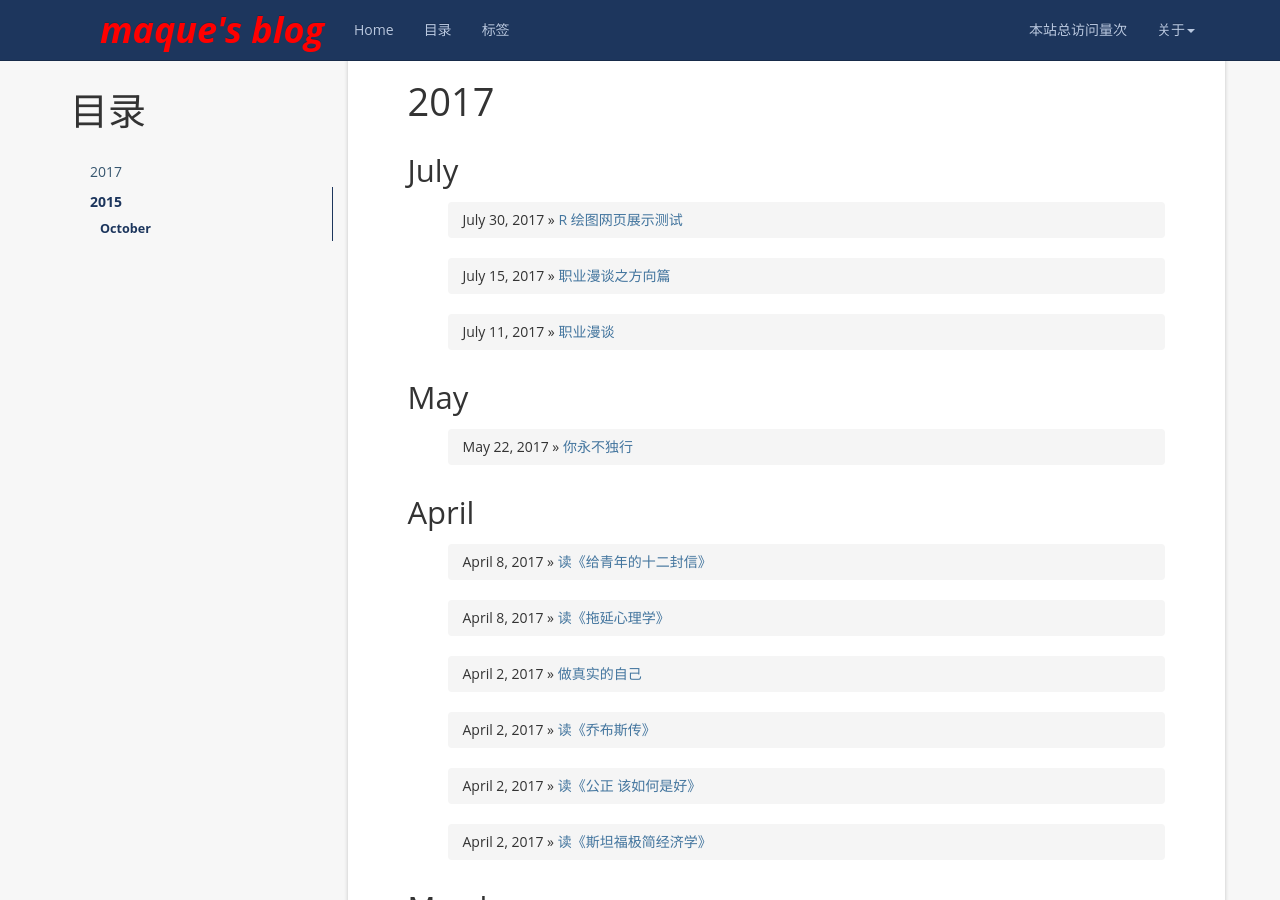
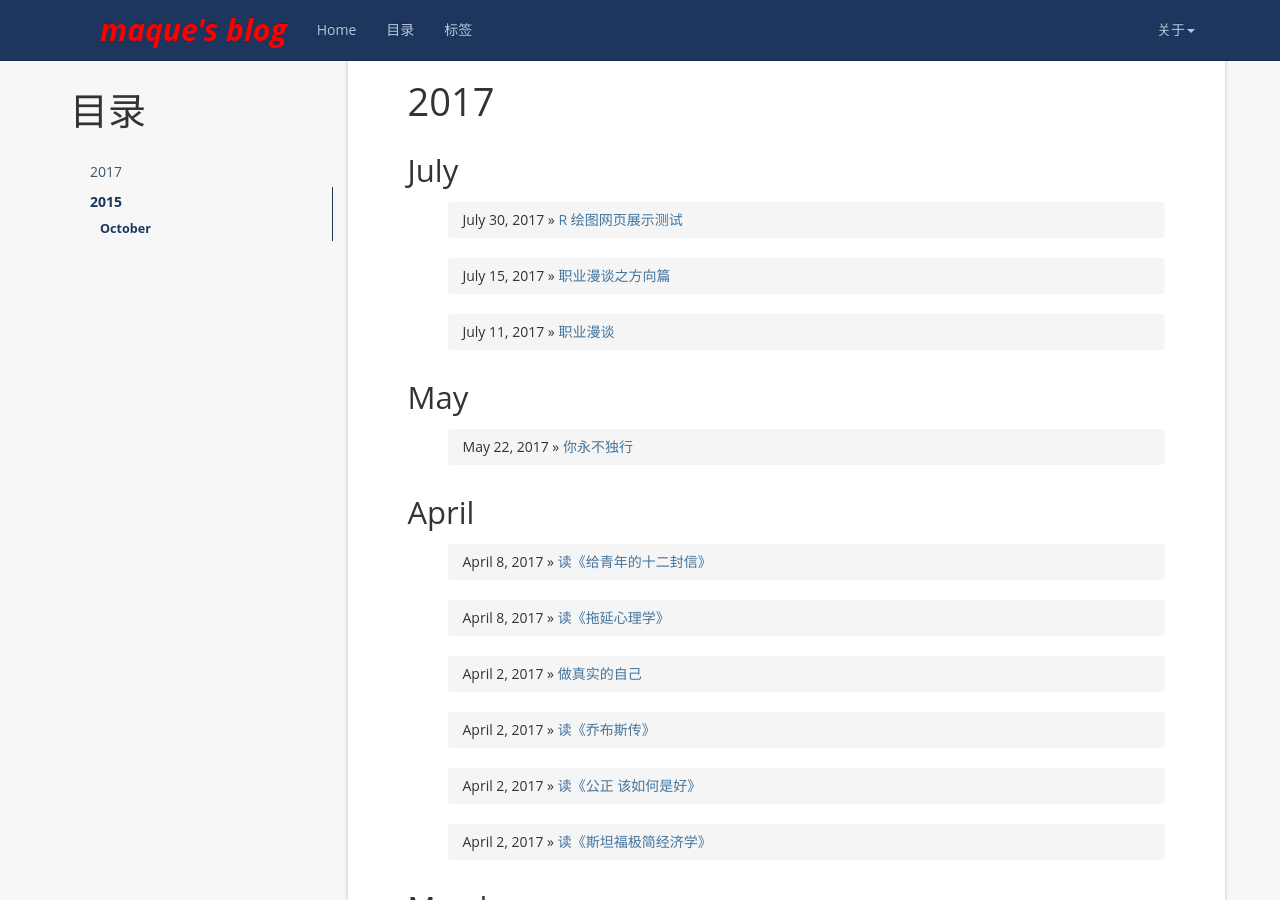
Before and after one commit to maqueredkop/maqueredkop.github.io, a Jekyll site: the page built from index.html, in a window 1280 px wide and 900 px high. Built offline with Jekyll 4.4.1, drawn with Linux system fonts in a browser that asks for light colours; nearby versions of some CDN libraries; the list of posts is cut into pages by our own code; comment, search, counter and statistics services are not loaded.

Commit message:
change the blog name size

```diff
--- a/_includes/header.html
+++ b/_includes/header.html
@@ -15,7 +15,7 @@
     <nav class="collapse navbar-collapse bs-navbar-collapse" role="navigation">
       <ul class="nav navbar-nav">
         <li>
-        <a style="font-size:36px; color:#FF0000; font-weight:bold; font-style:italic;">maque's blog</a>
+        <a style="font-size:30px; color:#FF0000; font-weight:bold; font-style:italic;">maque's blog</a>
         </li>
         <li>
           <a href="{{ '/' | prepend: site.baseurl }}">Home</a>
@@ -28,13 +28,14 @@
         </li>
       </ul>
       <ul class="nav navbar-nav navbar-right">
-
+        <!--
         <li>
           <script async src="//dn-lbstatics.qbox.me/busuanzi/2.3/busuanzi.pure.mini.js"></script>
 
           <a><span id="busuanzi_container_site_pv">本站总访问量<span id="busuanzi_value_site_pv"></span>次</span></a>
 
         </li>
+        -->
         <!--
         <li>
           <a href="{{ '/donate/' | prepend: site.baseurl }}"><strong>打赏</strong></a>
```
